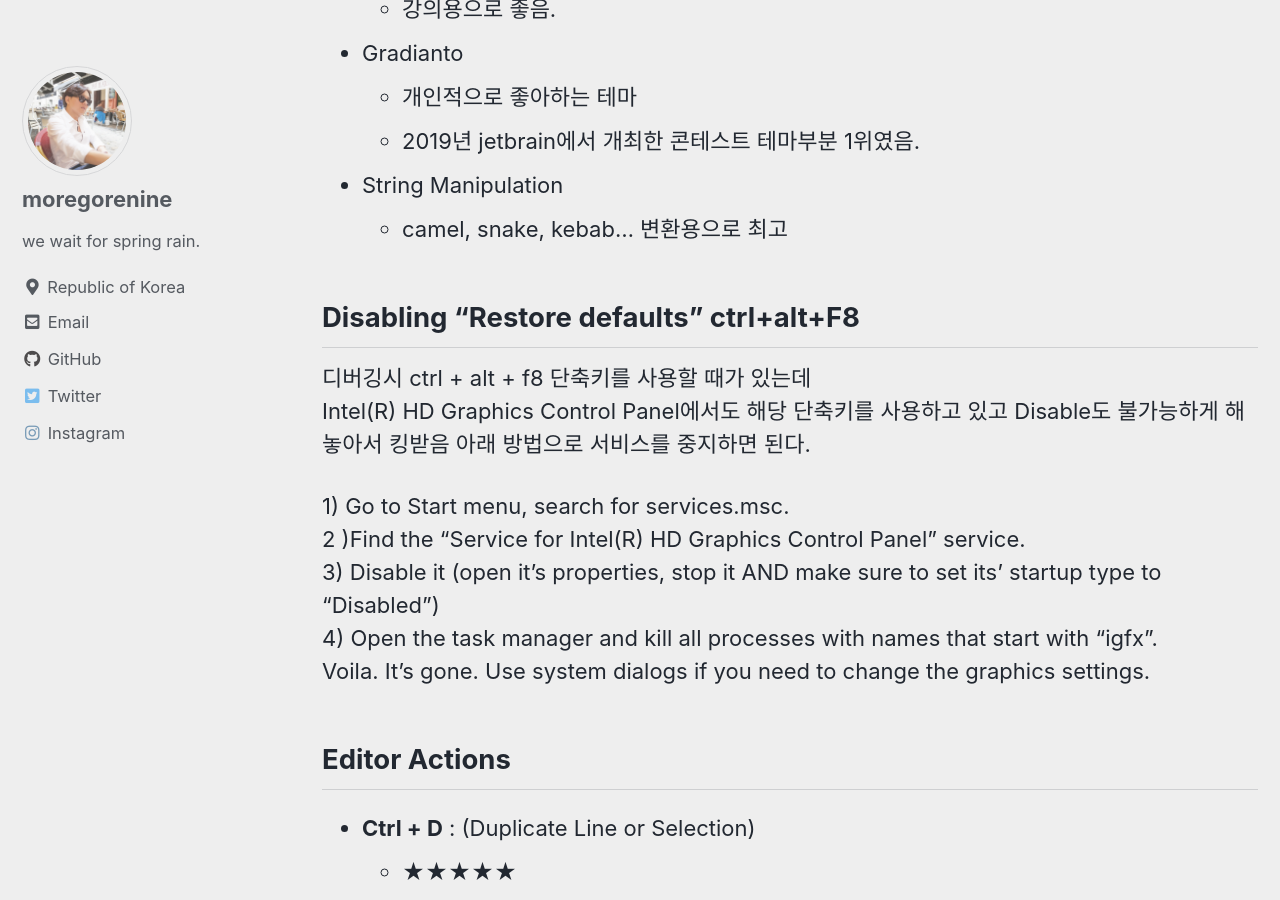
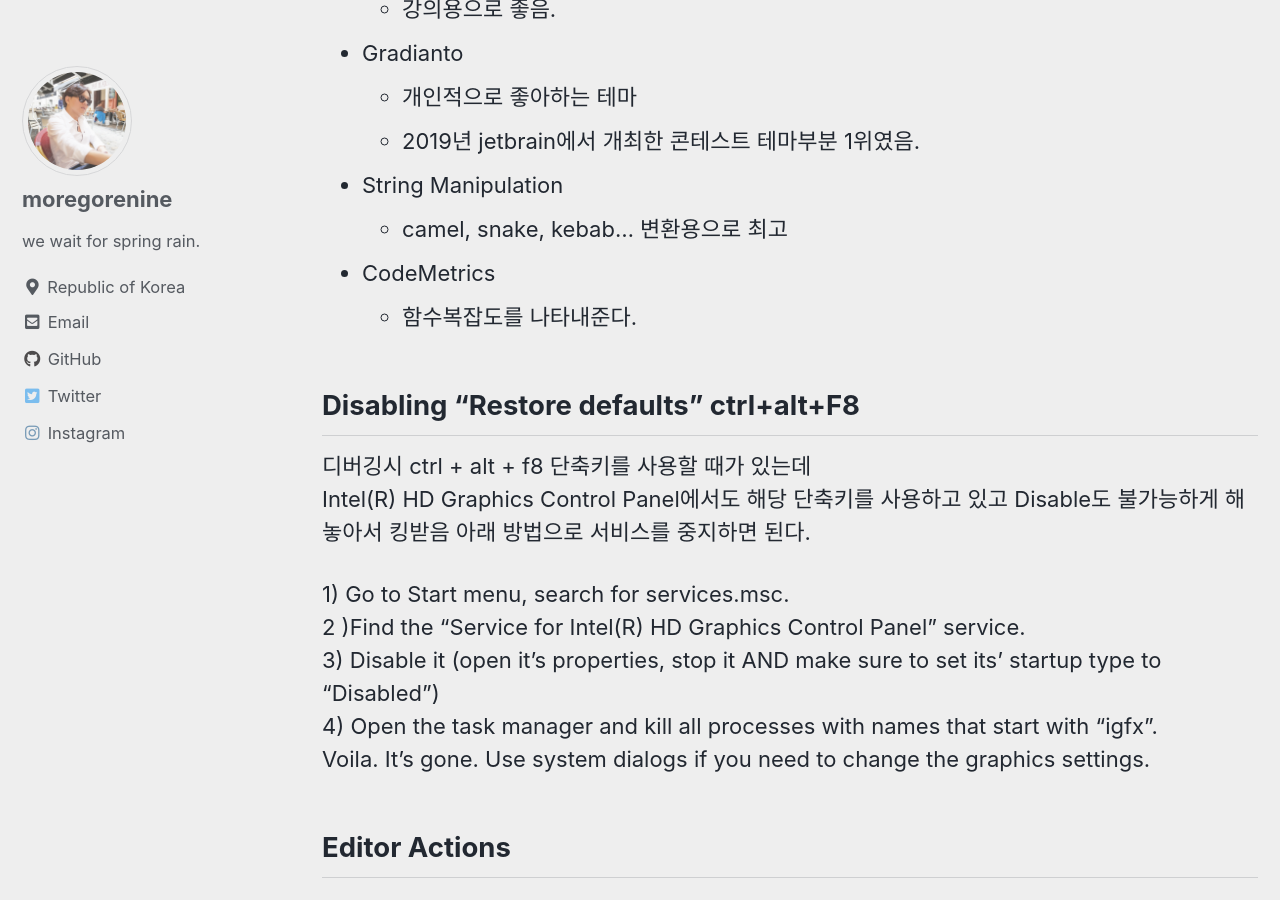
Before and after one commit to moregorenine/moregorenine.github.io, a Jekyll site: the page built from _posts/idea/2019-11-28-intellij-keymap.md, in a window 1280 px wide and 900 px high, scrolled down 3455 px. Built offline with Jekyll 4.4.1, drawn with Linux system fonts in a browser that asks for light colours; cached includes are drawn as plain includes; comment, search, counter and statistics services are not loaded.

Commit message:
Update 2019-11-28-intellij-keymap.md

```diff
--- a/_posts/idea/2019-11-28-intellij-keymap.md
+++ b/_posts/idea/2019-11-28-intellij-keymap.md
@@ -64,6 +64,8 @@ intellij 가 종종 하단부에 Indexing 작업을 하는게 보일 것이다.
   - 2019년 jetbrain에서 개최한 콘테스트 테마부분 1위였음.
 - String Manipulation
   - camel, snake, kebab... 변환용으로 최고
+- CodeMetrics
+  - 함수복잡도를 나타내준다.
 
 ## Disabling "Restore defaults" ctrl+alt+F8
 디버깅시 ctrl + alt + f8 단축키를 사용할 때가 있는데
```
